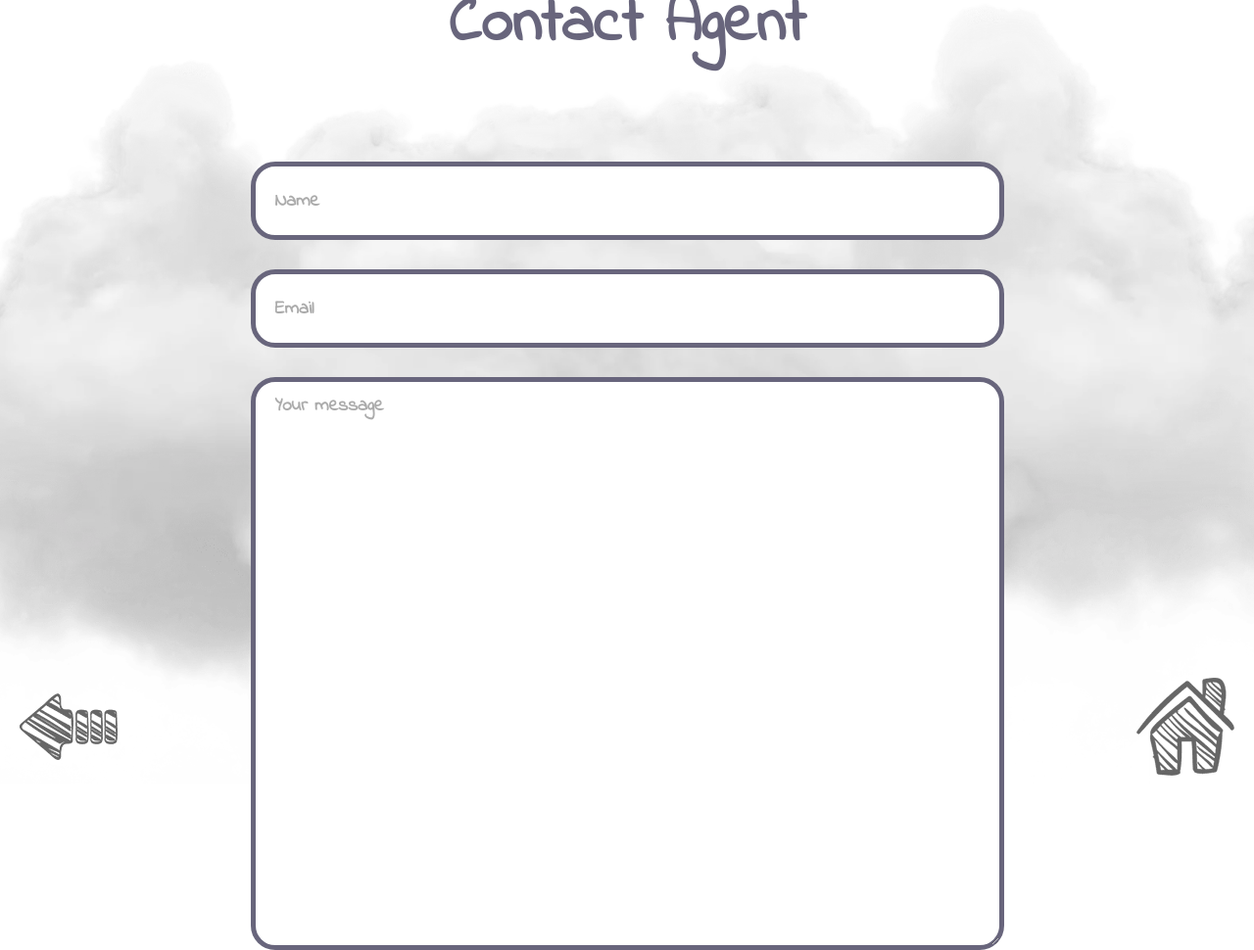
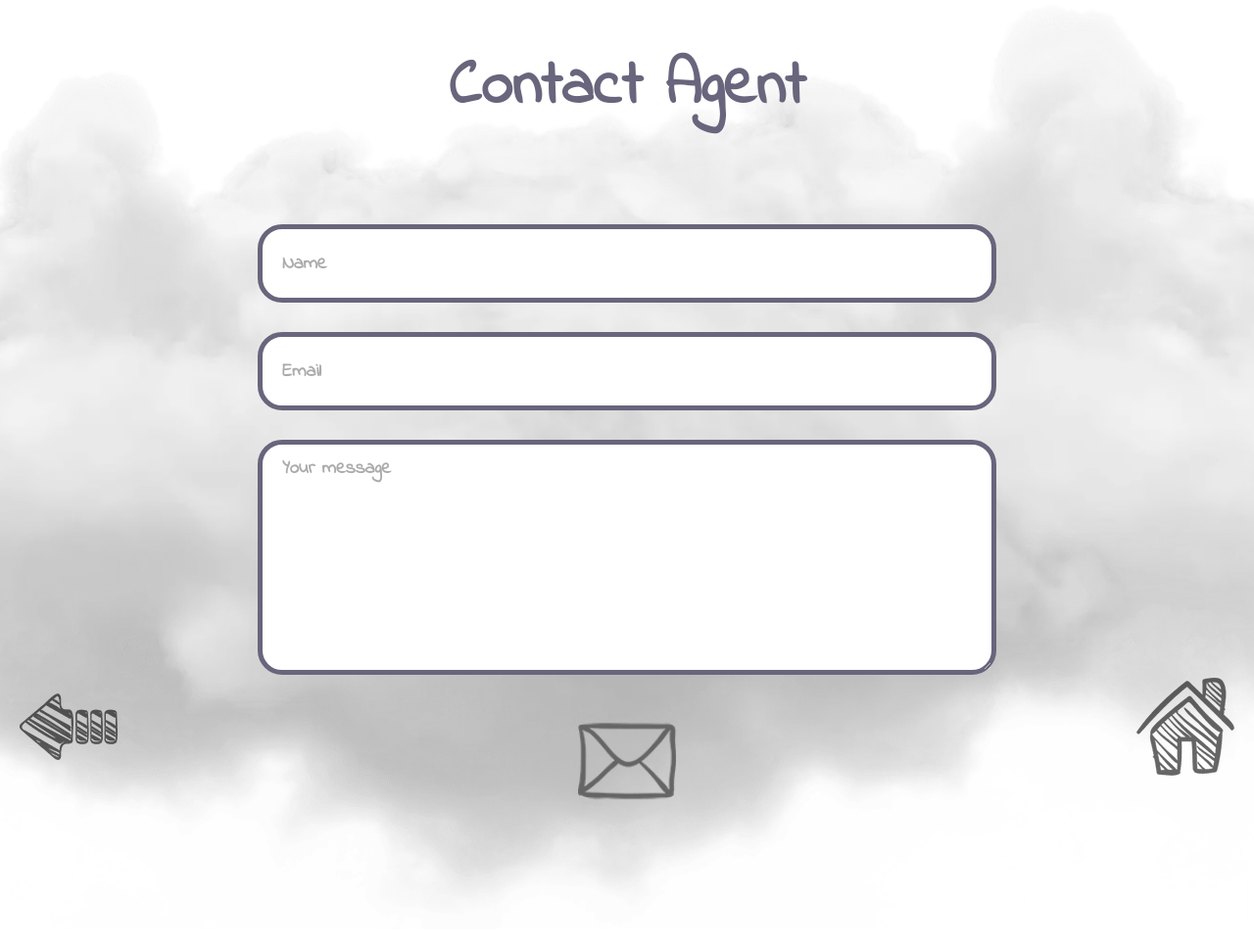
Before and after one commit to bio8oid/Cloud_Estates---ongoing, a Gatsby site in the folder client/: page /contact in a window 1280 px wide. Shown: the top 970 px of the page at 98% size. After the commit the page ends 949 px from the top, so only its background shows below. Built offline with nearby package versions, Linux system fonts and the light colour scheme; Gatsby itself is replaced by a stand-in of ours; no server answers.

Commit message:
Add autosize textarea feature

```diff
--- a/client/src/components/Form/Form.js
+++ b/client/src/components/Form/Form.js
@@ -1,4 +1,4 @@
-import React, { useState } from "react";
+import React, { useState, useEffect } from "react";
 import styled from 'styled-components';
 import { theme } from '../../utils/theme';
 import Layout from "../Layout/Layout";
@@ -15,7 +15,7 @@
 background: url(${cloud3});
 ${theme.responsiveImg};
 background-position: center;
-height: 100vh;
+min-height: 100vh;
 opacity: .6;
 
   h1 {
@@ -59,7 +59,8 @@
 
   textarea {
       padding-top: 15px;
-      height: 100%;
+      min-height: 30vh;
+      overflow: hidden;
   }
 `
 const StyledSubmit = styled.div`
@@ -93,14 +94,24 @@
 `
 
 
-const FormComponent = props => {
+const FormComponent = () => {
 
   const [send, setSend] = useState(true);
+
+  useEffect(() => {
+
+    let textArea = document.getElementById('textAr');
+
+    const autosize = () => {
+      textArea.style.cssText = 'height:' + textArea.scrollHeight + 'px';
+    };
+    textArea.addEventListener('keydown', autosize);
+
+  });
 
   const handleSubmit = () => {
     setSend(false);
   };
-
 
   return (
     <Layout>
@@ -113,7 +124,8 @@
           <form onSubmit={() => handleSubmit()}>
             <input type="text" placeholder='Name' aria-label="name" required />
             <input type="email" placeholder='Email' aria-label="email" required />
-                        <textarea name="email-content" id="" cols="30" rows="10" placeholder='Your message' aria-label="email-content" required></textarea>
+            <textarea id="textAr" name="email-content" cols="30" placeholder='Your message' aria-label="email-content"
+              required></textarea>
 
             <StyledSubmit>
               <input type="submit" ></input>
@@ -121,6 +133,7 @@
             </StyledSubmit>
 
           </form>
+
         </StyledFormWrapper>
           :
           <StyledMonit>Your message flew away !</StyledMonit>}
--- a/client/src/components/Layout/Layout.js
+++ b/client/src/components/Layout/Layout.js
@@ -1,9 +1,10 @@
-import React from 'react';
+import React, { useEffect } from "react"
 import { createGlobalStyle, ThemeProvider } from 'styled-components';
 import { theme } from '../../utils/theme';
 
 
 const GlobalStyle = createGlobalStyle`
+
 body {
   ${theme.font.indie};
   padding: 0;
@@ -21,13 +22,41 @@
 `;
 
 
-const Layout = ({ children, props }) => (
+const Layout = ({ children, props }) => {
+
+  useEffect(() => {
+
+    const query = `query Properties($string: String) {
+            properties(filter: $string) {
+                id
+            }
+        }`
+
+    const headers = {
+      'Content-Type': 'application/json',
+      'Accept': 'application/json',
+      "Access-Control-Allow-Origin": "*"
+    };
+
+    const url = "https://cloud-estates.herokuapp.com/graphql";
+
+    const body = JSON.stringify({ query, variables: { "id": 14 } });
+    fetch(url, { method: 'POST', headers: headers, body: body });
+
+  }, []);
+
+
+  return (
+
     <ThemeProvider theme={theme}>
       <>
         <GlobalStyle />
         {children}
       </>
     </ThemeProvider>
-);
+
+  )
+
+};
 
 export default Layout;
```
Also changed, not shown: client/src/components/useFetch/useFetch.js (+17 -6 lines). Lines whose indentation alone changed are shown as unchanged.
